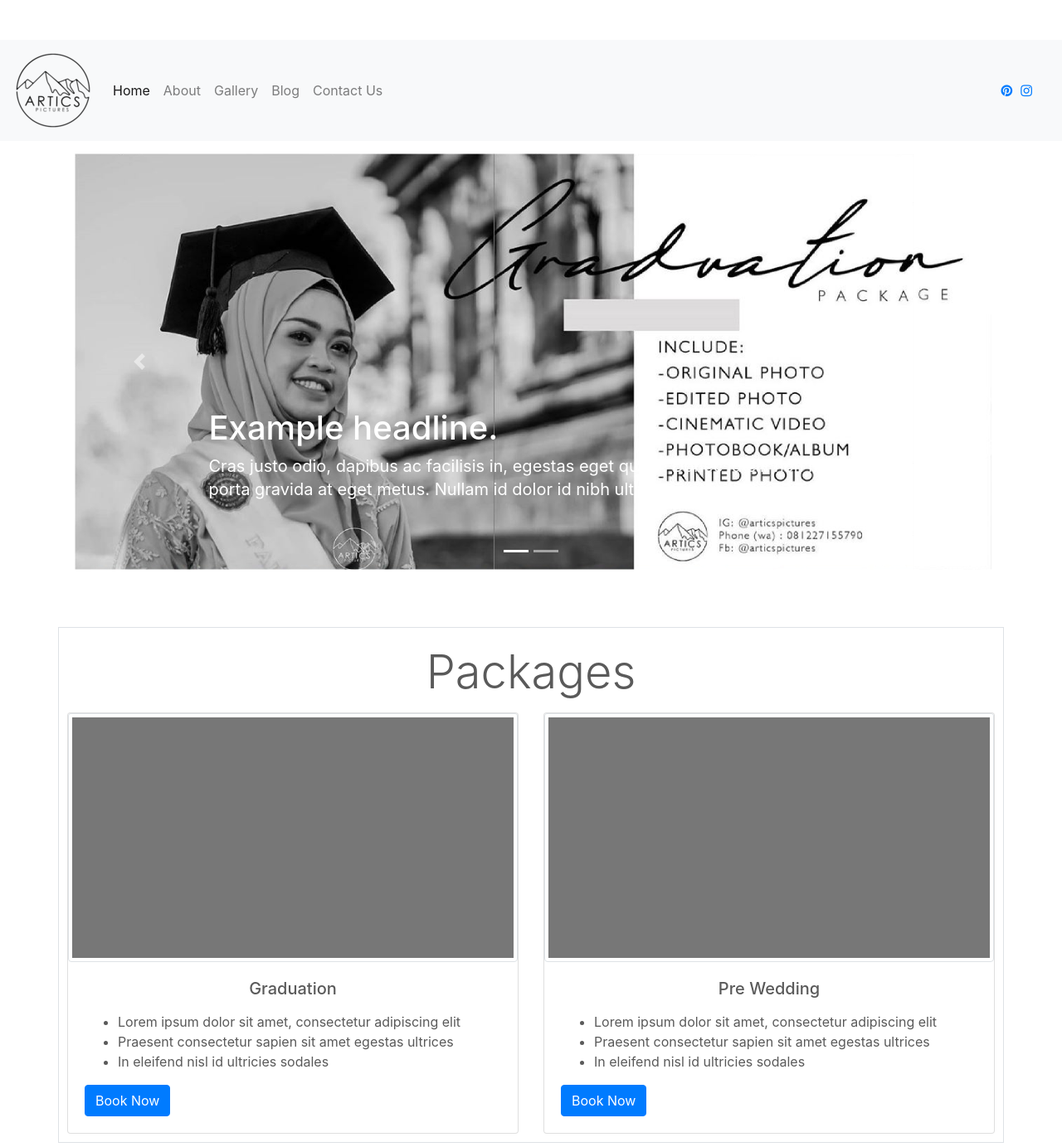
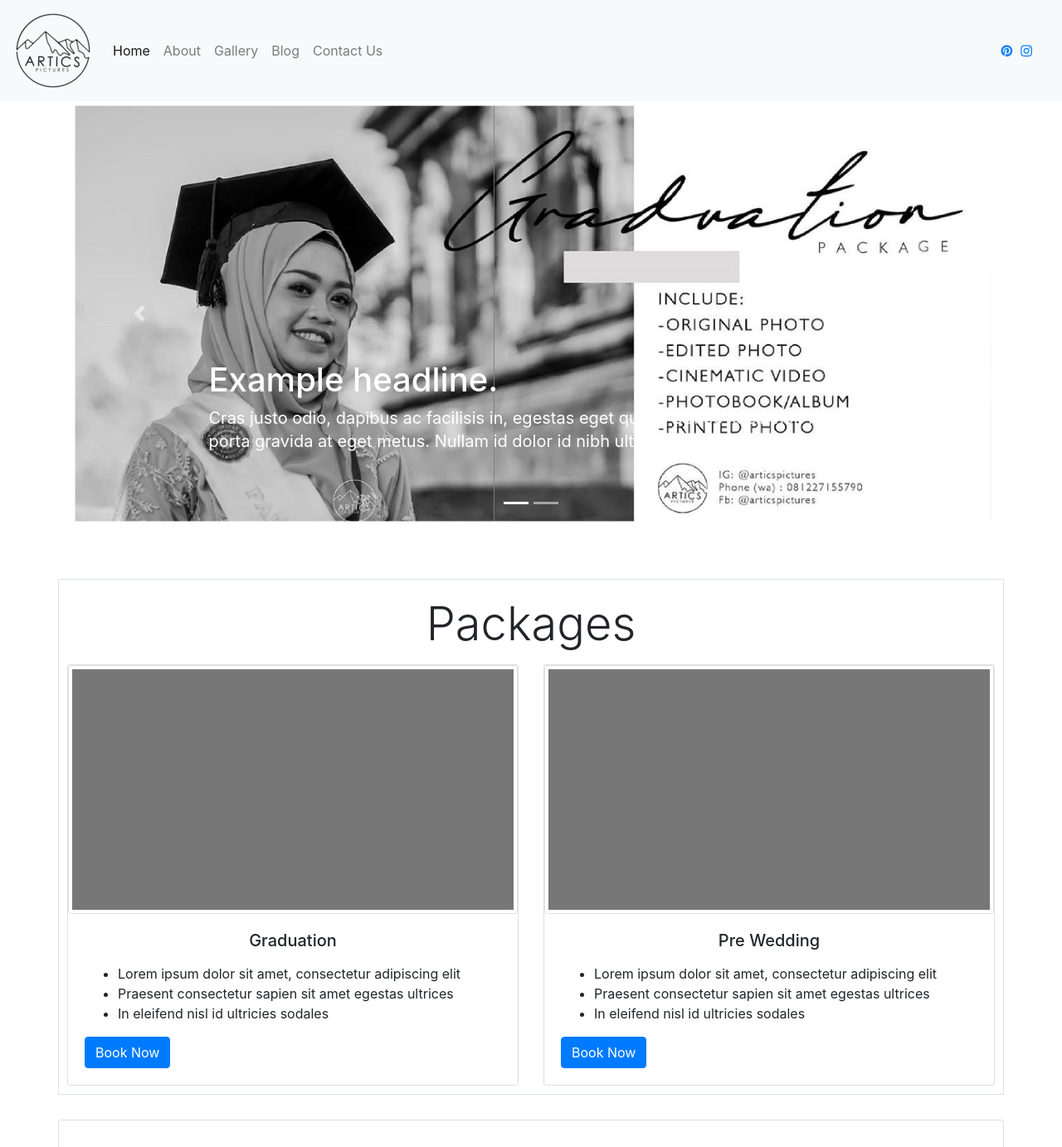
Before and after one commit to yahakim19/articspicturesweb, a PHP site: page / in a window 1280 px wide. Shown: the top 1383 px of the page at 83% size. Run offline with PHP 8.4, Linux system fonts and the light colour scheme; some libraries are stand-ins or nearby versions.

Commit message:
fix position

```diff
--- a/assets/css/home.css
+++ b/assets/css/home.css
@@ -2,11 +2,12 @@
 -------------------------------------------------- */
 /* Padding below the footer and lighter body text */
 
-body {
+/* body {
   padding-top: 3rem;
   padding-bottom: 3rem;
+
   color: #5a5a5a;
-}
+} */
 
 
 /* CUSTOMIZE THE CAROUSEL
--- a/gallery.php
+++ b/gallery.php
@@ -43,7 +43,9 @@
     <!-- navbar -->
 
     <nav class="navbar navbar-expand-lg navbar-light bg-light">
-      <a class="navbar-brand" href="#">Artics Pictures</a>
+      <a class="navbar-brand" href="#">
+        <img src="assets/images/favico/favicon-96x96.png" alt="brand logo">
+      </a>
       <button class="navbar-toggler" type="button" data-toggle="collapse" data-target="#navbarSupportedContent" aria-controls="navbarSupportedContent" aria-expanded="false" aria-label="Toggle navigation">
         <span class="navbar-toggler-icon"></span>
       </button>
--- a/index.php
+++ b/index.php
@@ -13,6 +13,7 @@
 
     <!-- bootstrap -->
     <link rel="stylesheet" href="https://maxcdn.bootstrapcdn.com/bootstrap/4.0.0/css/bootstrap.min.css" integrity="sha384-Gn5384xqQ1aoWXA+058RXPxPg6fy4IWvTNh0E263XmFcJlSAwiGgFAW/dAiS6JXm" crossorigin="anonymous">
+
     <link rel="stylesheet" href="assets/css/home.css">
 
     <!-- css script  -->
@@ -28,7 +29,7 @@
 
 <body>
 
-    <header>
+    <header >
         <!-- navbar -->
 
         <nav class="navbar navbar-expand-lg navbar-light bg-light">
@@ -79,7 +80,7 @@
     <!-- navbar end -->
 
     <!-- Promotion and Update -->
-    <section class="container" style="margin-top: 10px;">
+    <section class="container">
 
         <div id="myCarousel" class="carousel slide" data-ride="carousel">
             <ol class="carousel-indicators">
```
